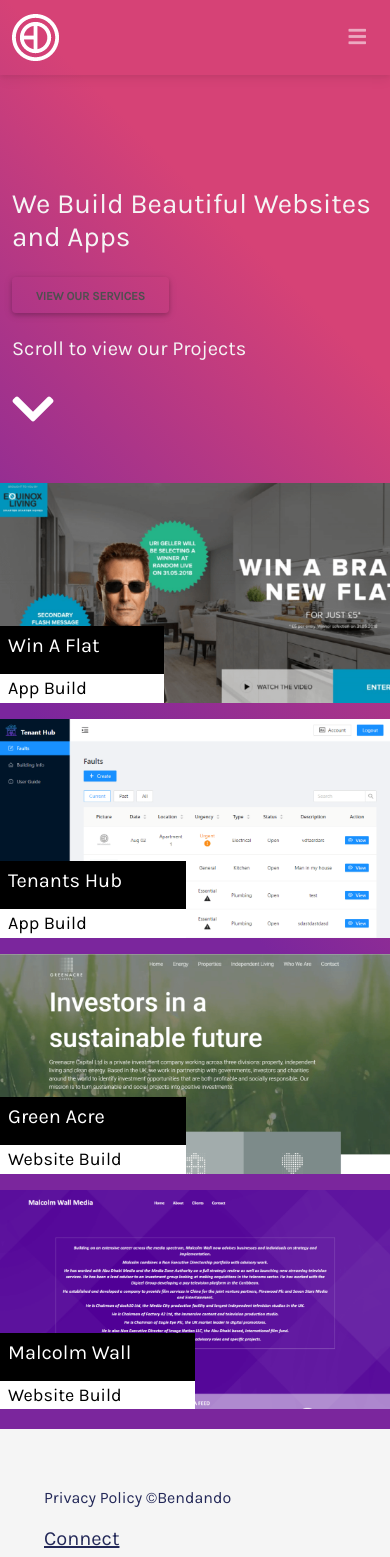
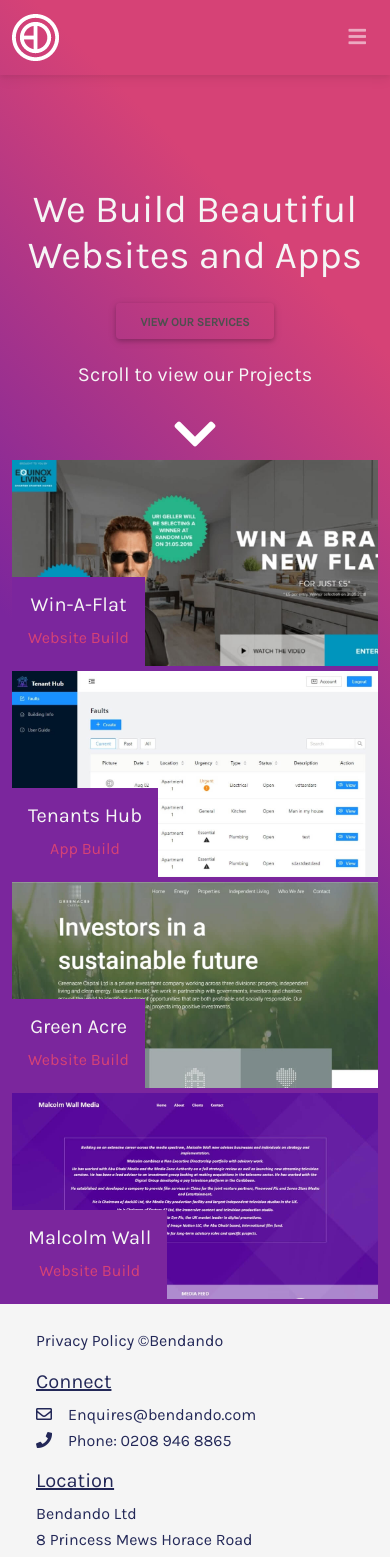
Before and after one commit to bendandoSolo/bendando, a Next.js app: page / in a window 390 px wide. Shown: the top 1557 px of the page. Built offline with nearby package versions, Linux system fonts and the light colour scheme.

Commit message:
Added a new temporary project display on the home page. Commented out original code to go back to infinite scroll

```diff
--- a/pages/_app.js
+++ b/pages/_app.js
@@ -35,7 +35,6 @@
           src="https://cdnjs.cloudflare.com/ajax/libs/mdb-ui-kit/3.2.0/mdb.min.js"
         ></script>
       </Head>
-      {/* <Contact /> */}
       <Component {...pageProps} />
     </div>
   );
--- a/pages/components/Footer.js
+++ b/pages/components/Footer.js
@@ -7,7 +7,7 @@
   return (
     <div className="footer">
       <footer className="container">
-        <div className="row pt-4 justify-content-between">
+        <div className="row p-4 justify-content-between">
           <div className="col-md-3">
             <p>Privacy Policy ©Bendando</p>
           </div>
--- a/pages/index.js
+++ b/pages/index.js
@@ -9,101 +9,101 @@
 import Footer from "./components/Footer";
 
 export default function Home() {
-  useEffect(() => {
-    let doc = window.document,
-      context = doc.querySelector(".scroller"),
-      clones = context.querySelectorAll(".is-clone"),
-      disableScroll = false,
-      scrollHeight = 0,
-      scrollPos = 0,
-      clonesHeight = 0,
-      i = 0;
+  // useEffect(() => {
+  //   let doc = window.document,
+  //     context = doc.querySelector(".scroller"),
+  //     clones = context.querySelectorAll(".is-clone"),
+  //     disableScroll = false,
+  //     scrollHeight = 0,
+  //     scrollPos = 0,
+  //     clonesHeight = 0,
+  //     i = 0;
 
-    function getScrollPos() {
-      return (
-        (context.pageYOffset || context.scrollTop) - (context.clientTop || 0)
-      );
-    }
+  //   function getScrollPos() {
+  //     return (
+  //       (context.pageYOffset || context.scrollTop) - (context.clientTop || 0)
+  //     );
+  //   }
 
-    // let scrollBtn = doc.getElementById("scroller-circle");
+  //   // let scrollBtn = doc.getElementById("scroller-circle");
 
-    // scrollBtn.addEventListener("click", () => {
-    //   context.scrollBy(0, 400);
-    // });
+  //   // scrollBtn.addEventListener("click", () => {
+  //   //   context.scrollBy(0, 400);
+  //   // });
 
-    function setScrollPos(pos) {
-      context.scrollTop = pos;
-    }
+  //   function setScrollPos(pos) {
+  //     context.scrollTop = pos;
+  //   }
 
-    function getClonesHeight() {
-      clonesHeight = 0;
+  //   function getClonesHeight() {
+  //     clonesHeight = 0;
 
-      for (i = 0; i < clones.length; i += 1) {
-        clonesHeight = clonesHeight + clones[i].offsetHeight;
-      }
+  //     for (i = 0; i < clones.length; i += 1) {
+  //       clonesHeight = clonesHeight + clones[i].offsetHeight;
+  //     }
 
-      return clonesHeight;
-    }
+  //     return clonesHeight;
+  //   }
 
-    function reCalc() {
-      scrollPos = getScrollPos();
-      scrollHeight = context.scrollHeight;
-      clonesHeight = getClonesHeight();
+  //   function reCalc() {
+  //     scrollPos = getScrollPos();
+  //     scrollHeight = context.scrollHeight;
+  //     clonesHeight = getClonesHeight();
 
-      if (scrollPos <= 0) {
-        setScrollPos(1); // Scroll 1 pixel to allow upwards scrolling
-      }
-    }
+  //     if (scrollPos <= 0) {
+  //       setScrollPos(1); // Scroll 1 pixel to allow upwards scrolling
+  //     }
+  //   }
 
-    function scrollUpdate() {
-      if (!disableScroll) {
-        scrollPos = getScrollPos();
+  //   function scrollUpdate() {
+  //     if (!disableScroll) {
+  //       scrollPos = getScrollPos();
 
-        if (clonesHeight + scrollPos >= scrollHeight) {
-          // Scroll to the top when you’ve reached the bottom
-          setScrollPos(1); // Scroll down 1 pixel to allow upwards scrolling
-          disableScroll = true;
-        } else if (scrollPos <= 0) {
-          // Scroll to the bottom when you reach the top
-          setScrollPos(scrollHeight - clonesHeight);
-          disableScroll = true;
-        }
-      }
+  //       if (clonesHeight + scrollPos >= scrollHeight) {
+  //         // Scroll to the top when you’ve reached the bottom
+  //         setScrollPos(1); // Scroll down 1 pixel to allow upwards scrolling
+  //         disableScroll = true;
+  //       } else if (scrollPos <= 0) {
+  //         // Scroll to the bottom when you reach the top
+  //         setScrollPos(scrollHeight - clonesHeight);
+  //         disableScroll = true;
+  //       }
+  //     }
 
-      if (disableScroll) {
-        // Disable scroll-jumping for a short time to avoid flickering
-        window.setTimeout(function () {
-          disableScroll = false;
-        }, 40);
-      }
-    }
+  //     if (disableScroll) {
+  //       // Disable scroll-jumping for a short time to avoid flickering
+  //       window.setTimeout(function () {
+  //         disableScroll = false;
+  //       }, 40);
+  //     }
+  //   }
 
-    function init() {
-      reCalc();
+  //   function init() {
+  //     reCalc();
 
-      context.addEventListener(
-        "scroll",
-        function () {
-          window.requestAnimationFrame(scrollUpdate);
-        },
-        false
-      );
+  //     context.addEventListener(
+  //       "scroll",
+  //       function () {
+  //         window.requestAnimationFrame(scrollUpdate);
+  //       },
+  //       false
+  //     );
 
-      window.addEventListener(
-        "resize",
-        function () {
-          window.requestAnimationFrame(reCalc);
-        },
-        false
-      );
-    }
+  //     window.addEventListener(
+  //       "resize",
+  //       function () {
+  //         window.requestAnimationFrame(reCalc);
+  //       },
+  //       false
+  //     );
+  //   }
 
-    if (document.readyState !== "loading") {
-      init();
-    } else {
-      doc.addEventListener("DOMContentLoaded", init, false);
-    }
-  });
+  //   if (document.readyState !== "loading") {
+  //     init();
+  //   } else {
+  //     doc.addEventListener("DOMContentLoaded", init, false);
+  //   }
+  // });
   return (
     <div className="home">
       <Head>
@@ -130,15 +130,51 @@
                   <h5 className="my-4">Scroll to view our Projects</h5>
                 </div>
                 <div className="scroll-point col-md-3">
-                  <a href="#grid">
+                  <a href="#ourprojects">
                     <i className="fas fa-chevron-down fa-3x hover text-white"></i>
                   </a>
                 </div>
               </div>
             </div>
           </div>
+          <div id="ourprojects" className="index-projects-display">
+            <div className="test-display">
+              <Link href="/win-a-flat">
+                <div id="win-a-flat" className="test-project-img">
+                  <div className="test-project-info">
+                    <h5>Win-A-Flat</h5>
+                    <p>Website Build</p>
+                  </div>
+                </div>
+              </Link>
+              <Link href="/tenants-hub">
+                <div id="tenant-hub" className="test-project-img">
+                  <div className="test-project-info">
+                    <h5>Tenants Hub</h5>
+                    <p>App Build</p>
+                  </div>
+                </div>
+              </Link>
+              <Link href="/green-acre">
+                <div id="green-acre" className="test-project-img">
+                  <div className="test-project-info">
+                    <h5>Green Acre</h5>
+                    <p>Website Build</p>
+                  </div>
+                </div>
+              </Link>
+              <Link href="/malcolm-wall">
+                <div id="malcolm-wall" className="test-project-img">
+                  <div className="test-project-info">
+                    <h5>Malcolm Wall</h5>
+                    <p>Website Build</p>
+                  </div>
+                </div>
+              </Link>
+            </div>
+          </div>
         </div>
-        <div className="scroller" id="scroller">
+        {/* <div className="scroller" id="scroller">
           <div className="mask"></div>
           <Link href="/win-a-flat">
             <div className="scroller-img">
@@ -228,13 +264,13 @@
               </div>
             </div>
           </Link>
-        </div>
+        </div> */}
 
         {/* ONLY APPEARS ON MOBILE */}
-        <div id="grid" className="grid mt-5 pb-1">
+        {/* <div id="grid" className="grid mt-5 pb-1">
           <div className="row">
             <Link href="/win-a-flat">
-              <div className="position-relative mb-3">
+              <div className="mb-3">
                 <img className="landing-img" src="/images/win-a-flat.png" />
                 <div className="project-info">
                   <div className="project-title">
@@ -245,7 +281,7 @@
               </div>
             </Link>
             <Link href="/tenants-hub">
-              <div className="position-relative mb-3">
+              <div className="mb-3">
                 <img className="landing-img" src="/images/tenanthub.png" />
                 <div className="project-info">
                   <div className="project-title">
@@ -256,7 +292,7 @@
               </div>
             </Link>
             <Link href="/green-acre">
-              <div className="position-relative mb-3">
+              <div className="mb-3">
                 <img className="landing-img" src="/images/greenacre.png" />
                 <div className="project-info">
                   <div className="project-title">
@@ -267,7 +303,7 @@
               </div>
             </Link>
             <Link href="/malcolm-wall">
-              <div className="position-relative mb-3">
+              <div className="mb-3">
                 <img className="landing-img" src="/images/malcolm-wall.png" />
                 <div className="project-info">
                   <div className="project-title">
@@ -278,7 +314,7 @@
               </div>
             </Link>
           </div>
-        </div>
+        </div> */}
       </div>
       <Footer />
     </div>
--- a/styles/Home.css
+++ b/styles/Home.css
@@ -18,6 +18,10 @@
       rgba(123, 38, 157, 1) 41%,
       rgba(214, 66, 118, 1) 79%
     );
+    text-align: center;
+  }
+  .home h1 {
+    font-size: 2.4rem;
   }
 }
 
@@ -62,17 +66,12 @@
 
 /* Grid */
 
-.grid img {
-  width: 100%;
-  position: relative;
+.grid {
+  position: absolute;
+  top: 0;
+  right: 0;
+  height: 100px;
 }
-
-@media screen and (min-width: 992px) {
-  .grid {
-    display: none;
-  }
-}
-
 /* Mask */
 
 .mask {
@@ -89,16 +88,35 @@
   flex-direction: row;
   align-items: center;
   pointer-events: none;
+  animation: bounce 1.5s infinite;
+}
+
+@keyframes bounce {
+  0% {
+    transform: translateY(0);
+  }
+  50% {
+    transform: translateY(-10px);
+  }
+  100% {
+    transform: translateY(0);
+  }
+}
+
+.scroll-option {
+  display: none;
 }
 
 @media screen and (max-width: 992px) {
   .scroll-option {
+    display: block;
     margin-top: 200px;
     pointer-events: none;
   }
 
   .scroll-point {
     pointer-events: auto;
+    justify-content: center;
   }
 }
 
@@ -108,3 +126,85 @@
     pointer-events: auto;
   }
 }
+
+@media screen and (max-width: 350px) {
+  .scroll-option {
+    margin-top: 5px;
+    pointer-events: auto;
+  }
+}
+
+/* TEST DISPLAY */
+
+.index-projects-display {
+  position: absolute;
+  top: 0;
+  right: 0;
+  width: 50%;
+  height: 100vh;
+}
+
+.test-project-img {
+  height: 25vh;
+  position: relative;
+  background-size: cover;
+  cursor: pointer;
+  transition: 0.2s ease-in-out;
+}
+
+.test-project-info {
+  position: absolute;
+  bottom: 0;
+  left: 0;
+  padding: 1rem;
+  background-color: rgb(123, 38, 157);
+  transition: 0.2s ease-in-out;
+  z-index: 2;
+}
+
+.test-project-info p {
+  margin-bottom: 0;
+  color: rgba(214, 66, 118, 1);
+}
+
+.test-project-img:hover {
+  opacity: 0.9;
+}
+
+.test-project-img:hover .test-project-info {
+  background-color: white;
+  color: rgb(123, 38, 157);
+}
+
+.test-project-img:hover .test-project-info p {
+  color: black;
+}
+
+#green-acre {
+  background-image: url("/images/greenacre.jpg");
+}
+
+#win-a-flat {
+  background-image: url("/images/win-a-flat.jpg");
+}
+
+#tenant-hub {
+  background-image: url("/images/tenanthub.jpg");
+}
+
+#malcolm-wall {
+  background-image: url("/images/malcolm-wall.jpg");
+}
+
+@media screen and (max-width: 992px) {
+  .index-projects-display {
+    position: relative;
+    width: 100%;
+    /* height: 100vh; */
+    /* padding: 0 !important; */
+  }
+  .test-project-img {
+    /* margin-bottom: 1rem; */
+    border-bottom: 5px solid rgb(123, 38, 157);
+  }
+}
--- a/styles/globals.css
+++ b/styles/globals.css
@@ -52,6 +52,12 @@
 @media screen and (max-width: 992px) {
   .landing {
     padding-bottom: 0;
+  }
+}
+
+@media screen and (max-width: 380px) {
+  .landing {
+    padding: 5rem 0 0 0;
   }
 }
 
@@ -347,6 +353,7 @@
 
 nav {
   position: relative;
+  text-align: left;
 }
 
 nav ul {
@@ -362,8 +369,9 @@
   z-index: 200000;
   position: absolute;
   width: 100%;
-  padding: 2rem;
   background-color: whitesmoke;
+  text-align: left;
+  /* margin-top: 5rem; */
 }
 
 footer h5 {
```
